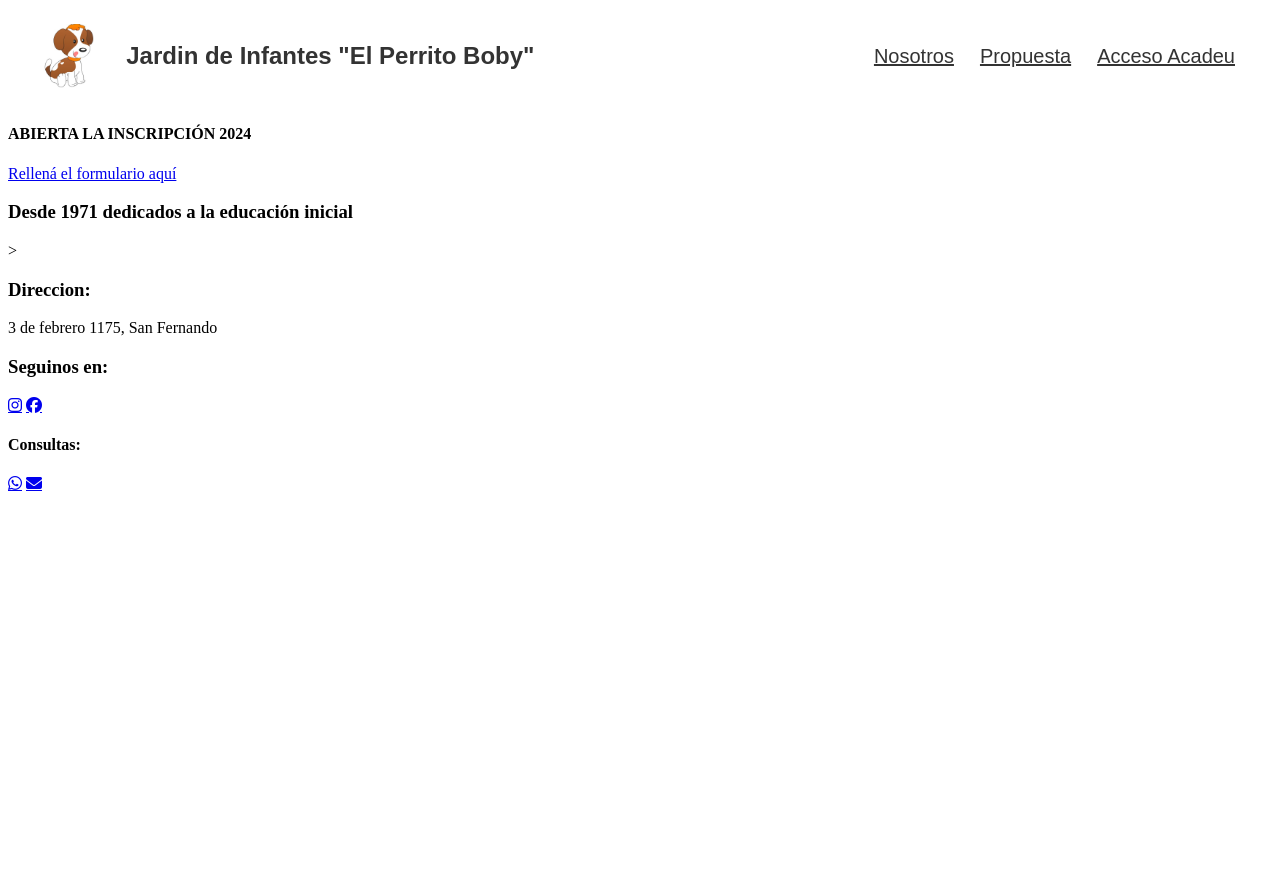
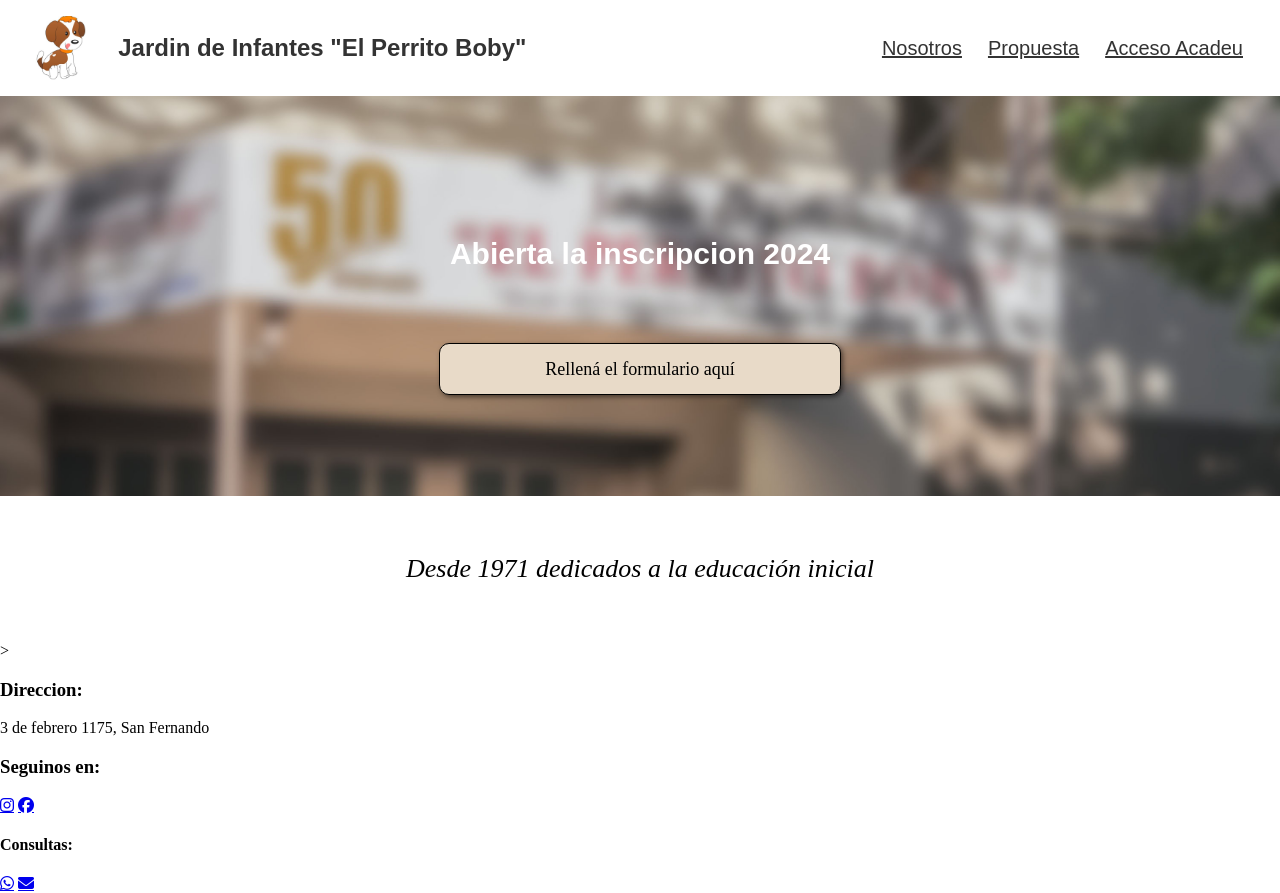
Before and after one commit to nicodiaz101/ElPerritoBoby_page, a plain HTML site: page index.html in a window 1280 px wide. Before the commit the page ends 800 px from the top, so only its background shows below. Drawn offline with Linux system fonts and the light colour scheme; a web font is replaced by a local one.

Commit message:
Inscripcion and lema section finished

```diff
--- a/index.html
+++ b/index.html
@@ -47,10 +47,10 @@
         </nav>
     </header>
     <section class="inscripcion">
-        <h4>ABIERTA LA INSCRIPCIÓN 2024 </h4>
+        <h4>Abierta la inscripcion 2024</h4>
         <a class="large_button" href="https://forms.gle/iJ2nScMhytSj25oq9" target="_blank">Rellená el formulario aquí</a>
     </section>
-    <section class="description">
+    <section class="lema">
         <h3>Desde 1971 dedicados a la educación inicial</h3>
     </section>
     <footer>
--- a/styles.css
+++ b/styles.css
@@ -1,3 +1,4 @@
+/* Header */
 header {
     display: flex;
     height: 2rem;
@@ -52,6 +53,7 @@ header {
     transition: all .5s;
 }
 .nav.visible {
+
     opacity: 1;
     visibility: visible;
 }
@@ -64,7 +66,70 @@ header {
 .close-button {
     margin-bottom: 1.5rem;
 }
+/* Body */
+body {
+    margin: 0;
+}
+/* Inscripción destacado */
+.inscripcion {
+    background-image: url(img/20240310_085214.jpg);
+    background-position: center;
+    height: 50vh;
+    background-size: cover;
+    display: flex;
+    flex-direction: column;
+    justify-content: center;
+    align-items: center;
+}
+.inscripcion h4 {
+    font-family: montserrat, sans-serif;
+    font-weight: 600;
+    padding-bottom: 2rem;
+    color: #fff;
+    font-size: 20px;
+}
+.large_button {
+    background-color: #E8DAC8;
+    color: #000;
+    border-radius: 10px;
+    border-color: #000;
+    border-style: solid;
+    border-width: 1px;
+    display: block;
+    font-family: Montserrat;
+    text-align: center;
+    margin-left: 40px;
+    margin-right: 40px;
+    height: 40px;
+    width: 250px;
+    text-decoration: none;
+    font-weight: 400;
+    line-height: 2.6;
+    box-shadow: 2px 2px 5px rgba(0,0,0,.5);
+    transition: all 0.3s ease-in-out;
+    font-size: 15px;
+}
+.large_button:hover{
+    transform: scale(1.1,1.1);
+    color: #ffff;
+    background-color: #000;
+}
+/* Lema */
+.lema {
+    display: flex;
+    flex-direction: column;
+    justify-content: center;
+    align-items: center;
+    padding: 2rem;
+}
+.lema h3 {
+    font-family: cardo, serif;
+    font-style: italic;
+    font-weight: 400;
+    font-size: 21px;
+}
 @media (min-width:700px) {
+    /* Header */
     .nav-list {
         flex-direction: row;
         margin-right: -3rem;
@@ -88,9 +153,27 @@ header {
     .nav-list li {
         margin-bottom: 0;
     }
+    /* Inscripción destacado */
+    .inscripcion {
+        background-position: center 40%;
+    }
+    .inscripcion h4 {
+        font-size: 30px;
+    }
+    .large_button{
+        font-size: 18px;
+        height: 50px;
+        width: 400px;
+        line-height: 2.8;
+    }
+    /* Lema */
+    .lema h3 {
+        font-size: 26px;
+    }
 
 }
 @media (min-width: 985px) {
+    /* Header */
     .logo h1 {
         display: block;
         font-family: hind, sans-serif;
```
Also changed, not shown: img/20240310_085206.jpg (added), img/20240310_085214.jpg (added).
